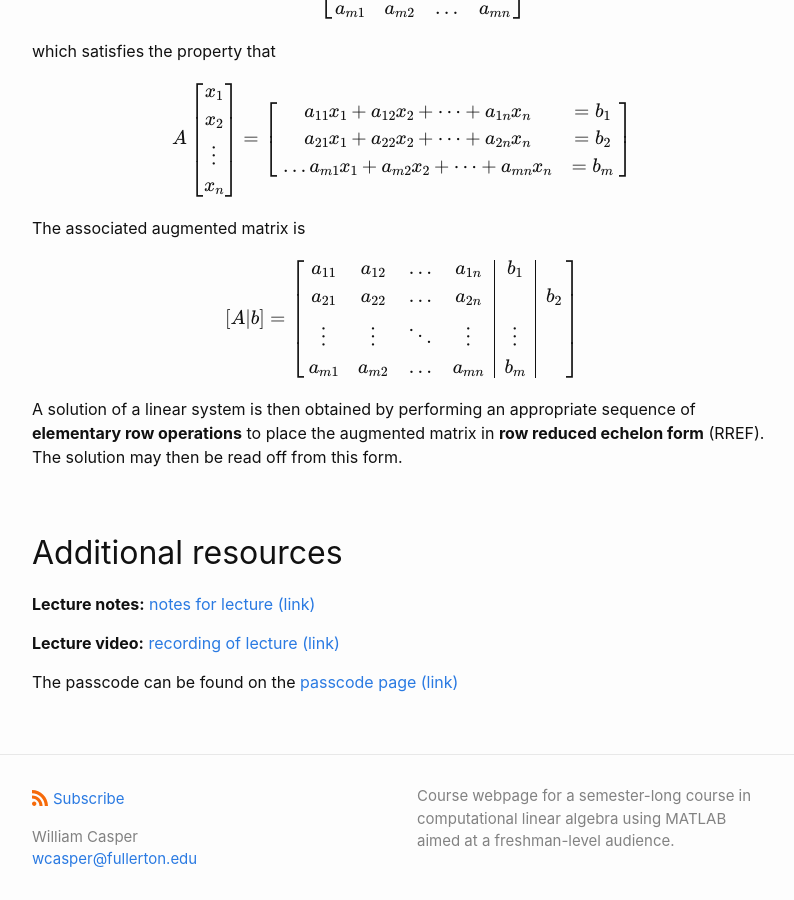
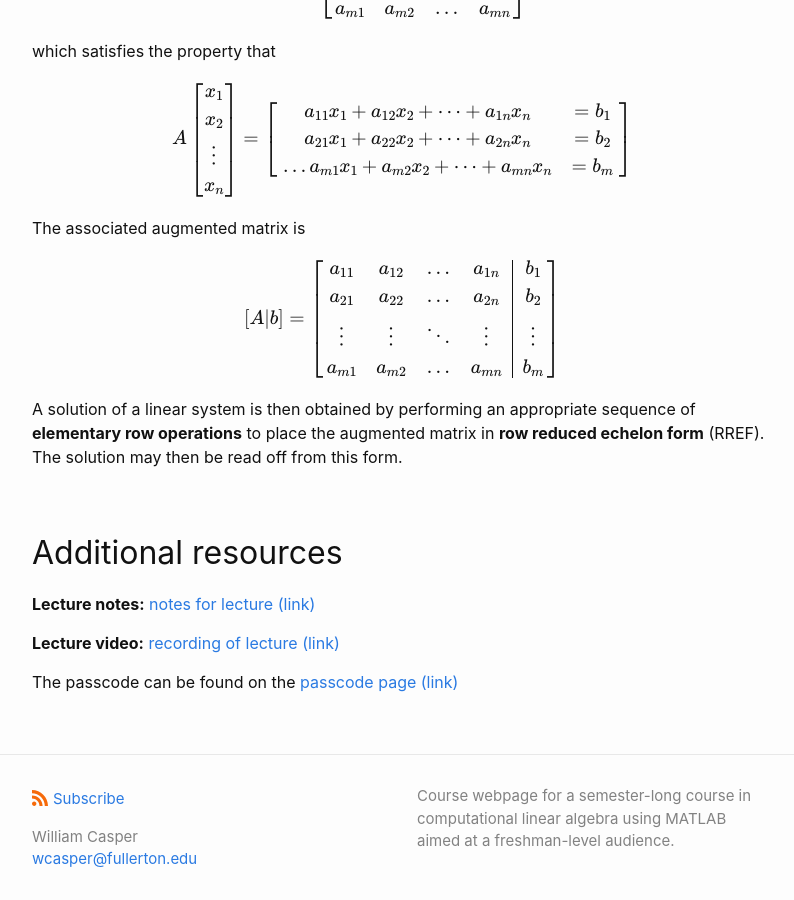
Before and after one commit to wcasper/math107spring2021, a Jekyll site: the page built from _posts/2021-03-22-Week-9-Lecture-15.md, in a window 1280 px wide and 900 px high, scrolled down 2991 px. Shown: the whole window, without its empty margins (238-1032 px from the left). Built offline with Jekyll 4.4.1, drawn with Linux system fonts in a browser that asks for light colours.

Commit message:
fixed typo

```diff
--- a/_posts/2021-03-22-Week-9-Lecture-15.md
+++ b/_posts/2021-03-22-Week-9-Lecture-15.md
@@ -131,7 +131,7 @@ The associated augmented matrix is
 
 $$[A|b]  = \left[\begin{array}{cccc|c}
 a_{11} & a_{12} & \dots & a_{1n} & b_1\\
-a_{21} & a_{22} & \dots & a_{2n} & &b_2\\
+a_{21} & a_{22} & \dots & a_{2n} & b_2\\
 \vdots & \vdots & \ddots & \vdots & \vdots\\
 a_{m1} & a_{m2} & \dots & a_{mn} & b_m
 \end{array}\right]$$
```
